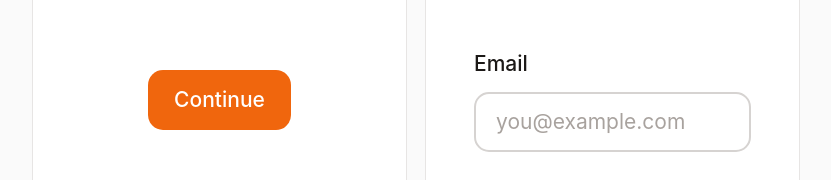
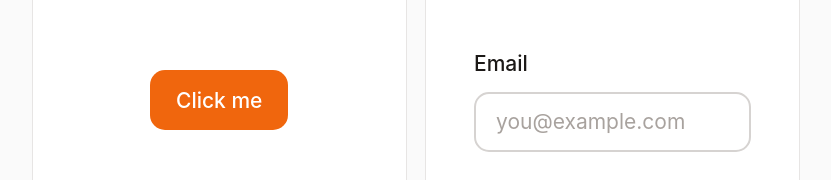
Before and after one commit to deepp2905/ui-library, a Next.js app: page / in a window 1280 px wide. Shown: the part 387-567 px from the top of the page, without its empty margins (224-1055 px from the left). Built offline with nearby package versions, Linux system fonts and the light colour scheme.

Commit message:
button works

```diff
--- a/src/app/page.tsx
+++ b/src/app/page.tsx
@@ -47,7 +47,7 @@ function Showcase() {
 
       <div className={styles.grid}>
         <Tile>
-          <Button>Continue</Button>
+          <Button confetti>Click me</Button>
         </Tile>
 
         <Tile stretch>
--- a/src/components/Button/Button.module.css
+++ b/src/components/Button/Button.module.css
@@ -1,4 +1,33 @@
+.root {
+  position: relative;
+  display: inline-flex;
+}
+
+.root.fullWidth {
+  display: flex;
+  width: 100%;
+}
+
+.confettiLayer {
+  position: absolute;
+  inset: 0;
+  pointer-events: none;
+  z-index: 0;
+  overflow: visible;
+}
+
+.confettiPiece {
+  position: absolute;
+  top: 50%;
+  left: 50%;
+  background: var(--color-primary);
+  border-radius: 1px;
+  will-change: transform, opacity;
+}
+
 .button {
+  position: relative;
+  z-index: 1;
   display: inline-flex;
   align-items: center;
   justify-content: center;
@@ -6,13 +35,20 @@
   border: 2px solid transparent;
   border-radius: var(--c-radius-md);
   font-weight: var(--weight-medium);
+  line-height: 1;
   cursor: pointer;
   white-space: nowrap;
   user-select: none;
-  transition:
-    background-color var(--motion-fast) var(--ease-out),
-    border-color var(--motion-fast) var(--ease-out),
-    color var(--motion-fast) var(--ease-out);
+  transform-origin: center;
+  will-change: transform;
+  backface-visibility: hidden;
+  -webkit-font-smoothing: antialiased;
+  isolation: isolate;
+  transition: color var(--motion-fast) var(--ease-out);
+}
+
+.button > span {
+  line-height: 1;
 }
 
 .button:disabled {
@@ -54,36 +90,20 @@
   background: var(--color-primary);
   color: var(--color-fg-on-primary);
 }
-.primary:not(:disabled):hover {
-  background: var(--color-primary-hover);
-}
-.primary:not(:disabled):active {
-  background: var(--color-primary-active);
-}
-
 .secondary {
   background: var(--color-surface);
   border-color: var(--color-border-strong);
   color: var(--color-fg);
-}
-.secondary:not(:disabled):hover {
-  background: var(--color-surface-sunken);
 }
 
 .ghost {
   background: transparent;
   color: var(--color-fg);
 }
-.ghost:not(:disabled):hover {
-  background: var(--color-surface-sunken);
-}
 
 .danger {
   background: var(--color-danger);
   color: var(--color-neutral-0);
-}
-.danger:not(:disabled):hover {
-  filter: brightness(0.93);
 }
 
 .icon {
--- a/src/components/Button/Button.tsx
+++ b/src/components/Button/Button.tsx
@@ -1,9 +1,9 @@
 'use client';
 
-import { forwardRef } from 'react';
-import { motion, type HTMLMotionProps } from 'framer-motion';
+import { forwardRef, useCallback, useRef, useState } from 'react';
+import { AnimatePresence, motion, type HTMLMotionProps } from 'framer-motion';
 import { cn } from '@/lib/cn';
-import { springSnappy, tap } from '@/lib/motion';
+import { springSnappy } from '@/lib/motion';
 import styles from './Button.module.css';
 
 export type ButtonVariant = 'primary' | 'secondary' | 'ghost' | 'danger';
@@ -23,7 +23,30 @@ export interface ButtonProps
   loading?: boolean;
   /** Corner geometry. 'squircle' uses iOS-style continuous corners. */
   cornerStyle?: 'rounded' | 'squircle';
+  /** Burst small confetti shards from behind the button on click. */
+  confetti?: boolean;
 }
+
+interface Shard {
+  id: number;
+  w: number;
+  h: number;
+  angle: number;
+  distance: number;
+  rotation: number;
+}
+
+const makeShards = (): Shard[] => {
+  const count = 16 + Math.floor(Math.random() * 6); // 8..13
+  return Array.from({ length: count }, (_, i) => ({
+    id: i,
+    w: 3 + Math.random() * 5, // 3..8
+    h: 3 + Math.random() * 7, // 3..10
+    angle: Math.random() * Math.PI * 2,
+    distance: 90 + Math.random() * 40, // 90..150
+    rotation: (Math.random() - 0.5) * 180,
+  }));
+};
 
 export const Button = forwardRef<HTMLButtonElement, ButtonProps>(
   (
@@ -35,16 +58,35 @@ export const Button = forwardRef<HTMLButtonElement, ButtonProps>(
       trailingIcon,
       loading = false,
       cornerStyle = 'rounded',
+      confetti = false,
       disabled,
       className,
       children,
+      onClick,
       ...props
     },
     ref,
   ) => {
     const isDisabled = disabled || loading;
+    const [bursts, setBursts] = useState<{ id: number; shards: Shard[] }[]>([]);
+    const burstIdRef = useRef(0);
 
-    return (
+    const handleClick = useCallback(
+      (e: React.MouseEvent<HTMLButtonElement>) => {
+        if (confetti && !isDisabled) {
+          const id = burstIdRef.current++;
+          setBursts((prev) => [...prev, { id, shards: makeShards() }]);
+        }
+        onClick?.(e);
+      },
+      [confetti, isDisabled, onClick],
+    );
+
+    const removeBurst = useCallback((id: number) => {
+      setBursts((prev) => prev.filter((b) => b.id !== id));
+    }, []);
+
+    const button = (
       <motion.button
         ref={ref}
         type="button"
@@ -57,8 +99,9 @@ export const Button = forwardRef<HTMLButtonElement, ButtonProps>(
           className,
         )}
         disabled={isDisabled}
-        whileTap={isDisabled ? undefined : tap}
+        whileTap={isDisabled ? undefined : { scale: 0.96 }}
         transition={springSnappy}
+        onClick={handleClick}
         {...props}
       >
         {loading && <span className={styles.spinner} aria-hidden />}
@@ -71,7 +114,50 @@ export const Button = forwardRef<HTMLButtonElement, ButtonProps>(
         )}
       </motion.button>
     );
+
+    if (!confetti) return button;
+
+    return (
+      <span className={cn(styles.root, fullWidth && styles.fullWidth)}>
+        <span className={styles.confettiLayer} aria-hidden>
+          <AnimatePresence>
+            {bursts.map((burst) => (
+              <Burst
+                key={burst.id}
+                shards={burst.shards}
+                onDone={() => removeBurst(burst.id)}
+              />
+            ))}
+          </AnimatePresence>
+        </span>
+        {button}
+      </span>
+    );
   },
 );
 
 Button.displayName = 'Button';
+
+function Burst({ shards, onDone }: { shards: Shard[]; onDone: () => void }) {
+  return (
+    <>
+      {shards.map((s, i) => {
+        const cx = -s.w / 2;
+        const cy = -s.h / 2;
+        const x = cx + Math.cos(s.angle) * s.distance;
+        const y = cy + Math.sin(s.angle) * s.distance;
+        return (
+          <motion.span
+            key={s.id}
+            className={styles.confettiPiece}
+            style={{ width: s.w, height: s.h }}
+            initial={{ x: cx, y: cy, opacity: 1, rotate: 0, scale: 0.6 }}
+            animate={{ x, y, opacity: 0, rotate: s.rotation, scale: 1 }}
+            transition={{ duration: 0.6, ease: [0.22, 1, 0.36, 1] }}
+            onAnimationComplete={i === 0 ? onDone : undefined}
+          />
+        );
+      })}
+    </>
+  );
+}
```
